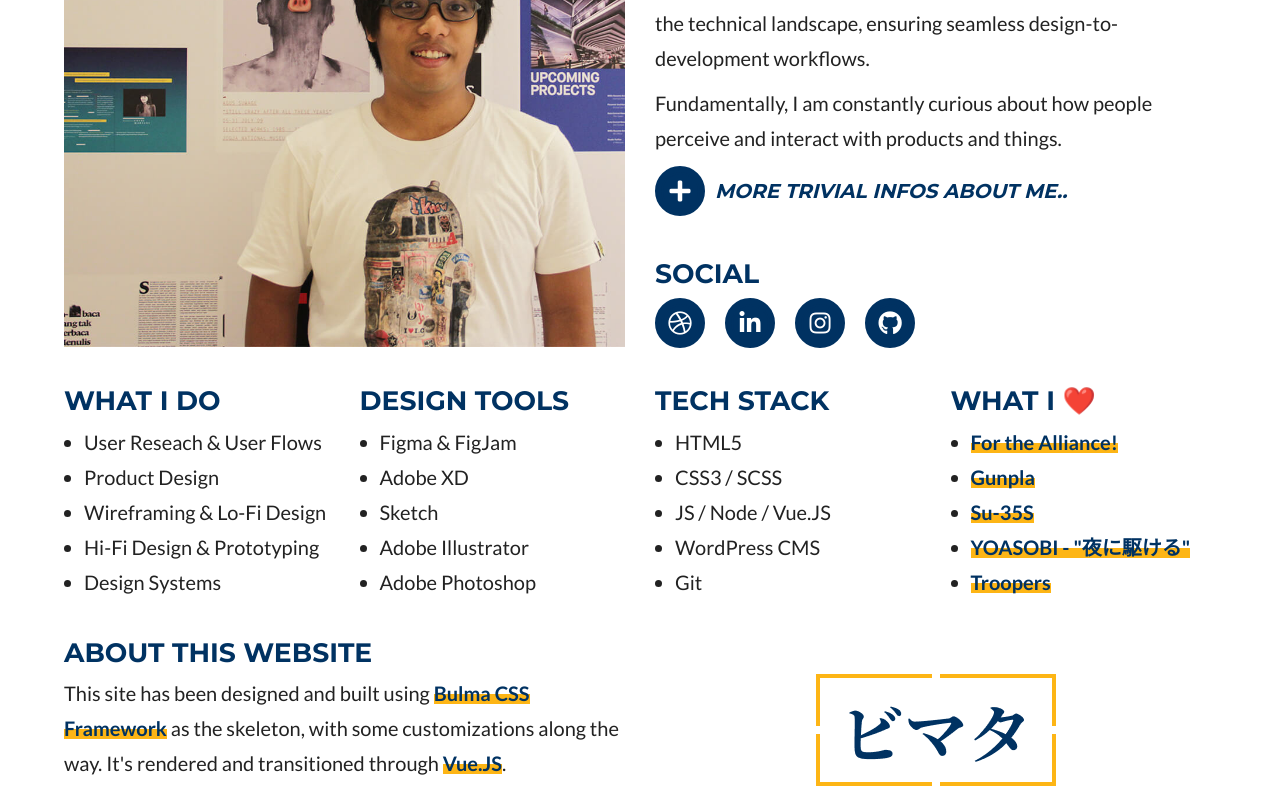
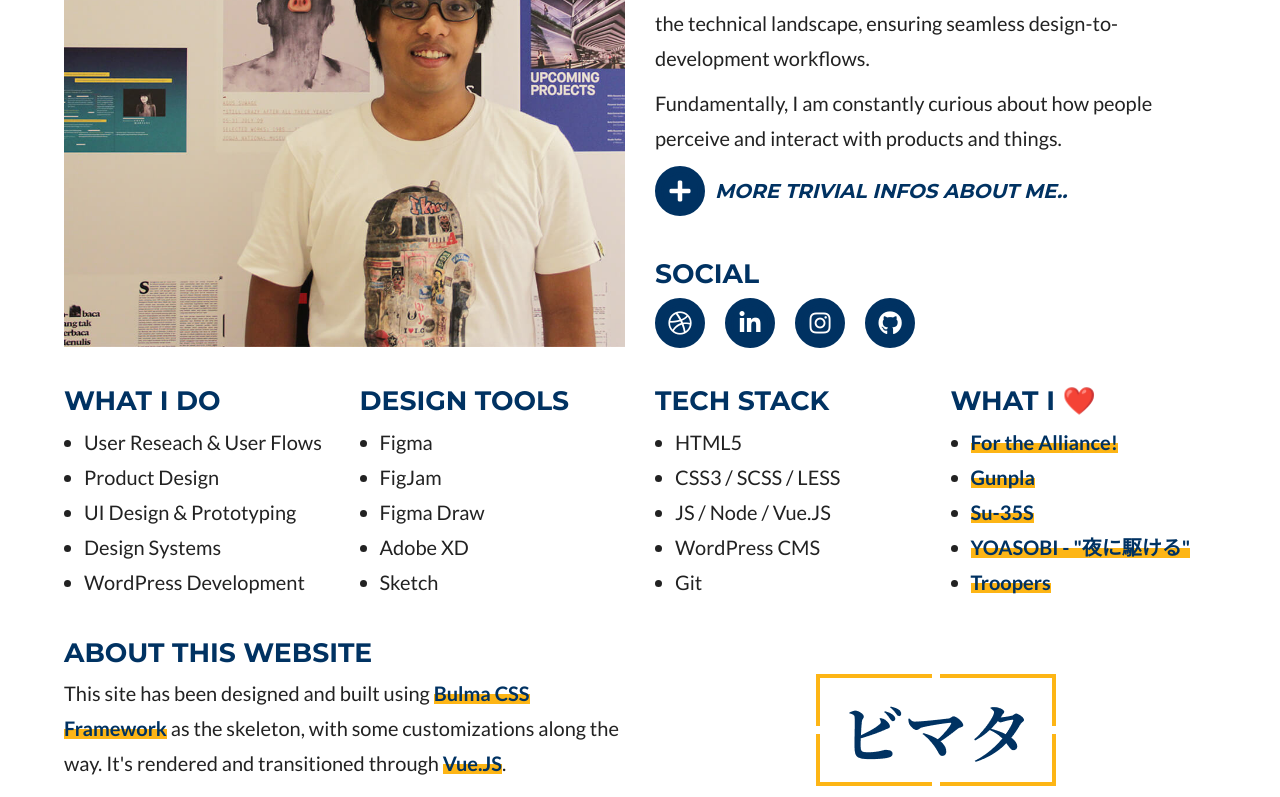
Before and after one commit to bedeviere/bimata3-vue, a Vue app: page /about in a window 1280 px wide. Shown: the part 449-1246 px from the top of the page. Built offline with nearby package versions, Linux system fonts and the light colour scheme.

Commit message:
update home roles, about page, and contact page

```diff
--- a/src/views/About.vue
+++ b/src/views/About.vue
@@ -47,9 +47,9 @@
                   <ul class="list-bullet">
                     <li>User Reseach & User Flows</li>
                     <li>Product Design</li>
-                    <li>Wireframing & Lo-Fi Design</li>
-                    <li>Hi-Fi Design & Prototyping</li>
+                    <li>UI Design & Prototyping</li>
                     <li>Design Systems</li>
+                    <li>WordPress Development</li>
                   </ul>
                 </div>
               </div>
@@ -57,11 +57,11 @@
                 <div class="about-design">
                   <h4>Design Tools</h4>
                   <ul class="list-bullet">
-                    <li>Figma & FigJam</li>
+                    <li>Figma</li>
+                    <li>FigJam</li>
+                    <li>Figma Draw</li>
                     <li>Adobe XD</li>
                     <li>Sketch</li>
-                    <li>Adobe Illustrator</li>
-                    <li>Adobe Photoshop</li>
                   </ul>
                 </div>
               </div>
@@ -74,7 +74,7 @@
                   <h4>Tech Stack</h4>
                   <ul class="list-bullet">
                     <li>HTML5</li>
-                    <li>CSS3 / SCSS</li>
+                    <li>CSS3 / SCSS / LESS</li>
                     <li>JS / Node / Vue.JS</li>
                     <li>WordPress CMS</li>
                     <li>Git</li>
--- a/src/views/Contact.vue
+++ b/src/views/Contact.vue
@@ -11,7 +11,7 @@
         <div class="columns">
           <div class="column contact-location">
             <div class="buttons">
-              <a class="button btn-primary" href="mailto:hi@bedeviere.com" target="_blank">hi@bedeviere.com</a>
+              <a class="button btn-primary" href="mailto:hi@bedeviere.com" target="_blank"><i class="fas fa-envelope"></i>&nbsp;hi@bedeviere.com</a>
             </div>
           </div>
           <div class="column contact-social">
--- a/src/views/Home.vue
+++ b/src/views/Home.vue
@@ -46,20 +46,25 @@
           duration: 12000
         },
         {
-          title: 'Hobbyist Photographer',
-          type: 'text',
-          href: '',
-          duration: 8000
-        },
-
-        {
           title: 'Front End Developer',
           type: 'text',
           href: '',
           duration: 8000
         },
         {
-          title: 'Valorant Agent',
+          title: 'WordPress Developer',
+          type: 'text',
+          href: '',
+          duration: 8000
+        },
+        {
+          title: 'Yoru Main (VALORANT)',
+          type: 'link',
+          href: 'https://tracker.gg/valorant/profile/riot/Bedeviere%23Plays/overview?platform=pc&playlist=competitive',
+          duration: 8000
+        },
+        {
+          title: 'Hobbyist Photographer',
           type: 'text',
           href: '',
           duration: 8000
@@ -77,21 +82,9 @@
           duration: 8000
         },
         {
-          title: 'Occasional Writer',
+          title: 'Azeroth Adventurer',
           type: 'link',
-          href: 'http://storywork.bedeviere.com',
-          duration: 8000
-        },
-        {
-          title: 'Azeroth Adventurer',
-          type: 'text',
-          href: '',
-          duration: 8000
-        },
-        {
-          title: 'CSGO Player',
-          type: 'text',
-          href: '',
+          href: 'https://worldofwarcraft.blizzard.com/en-gb/character/eu/tarren-mill/sieglink/',
           duration: 8000
         },
         {
```
